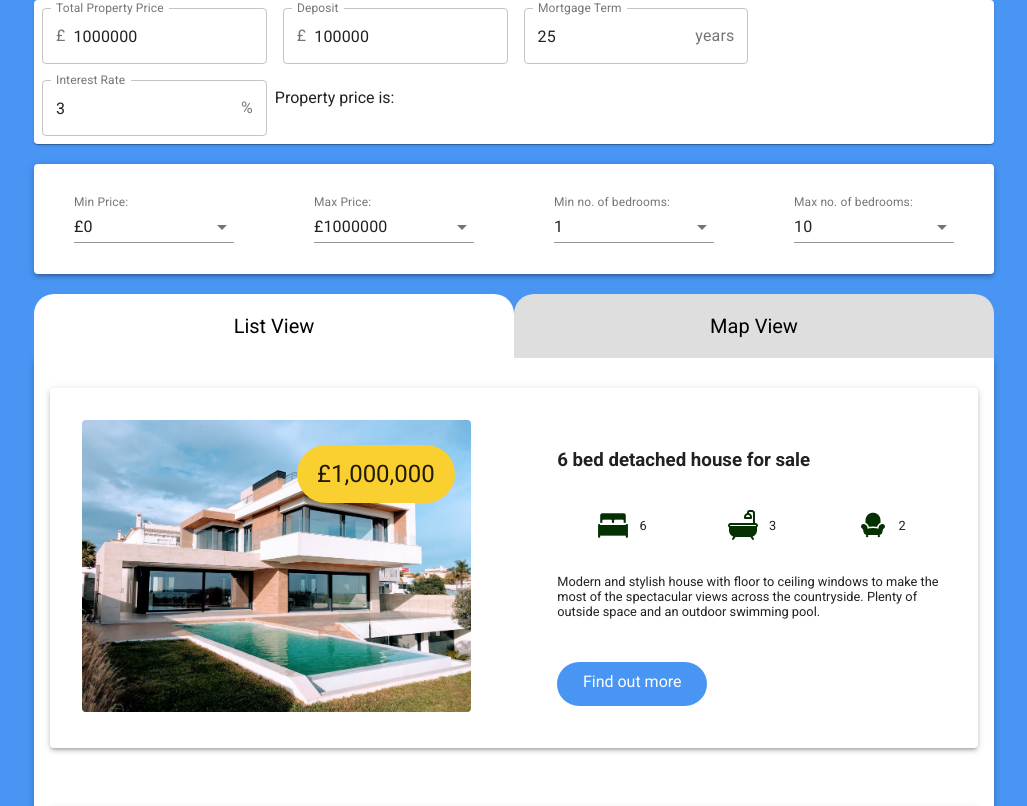
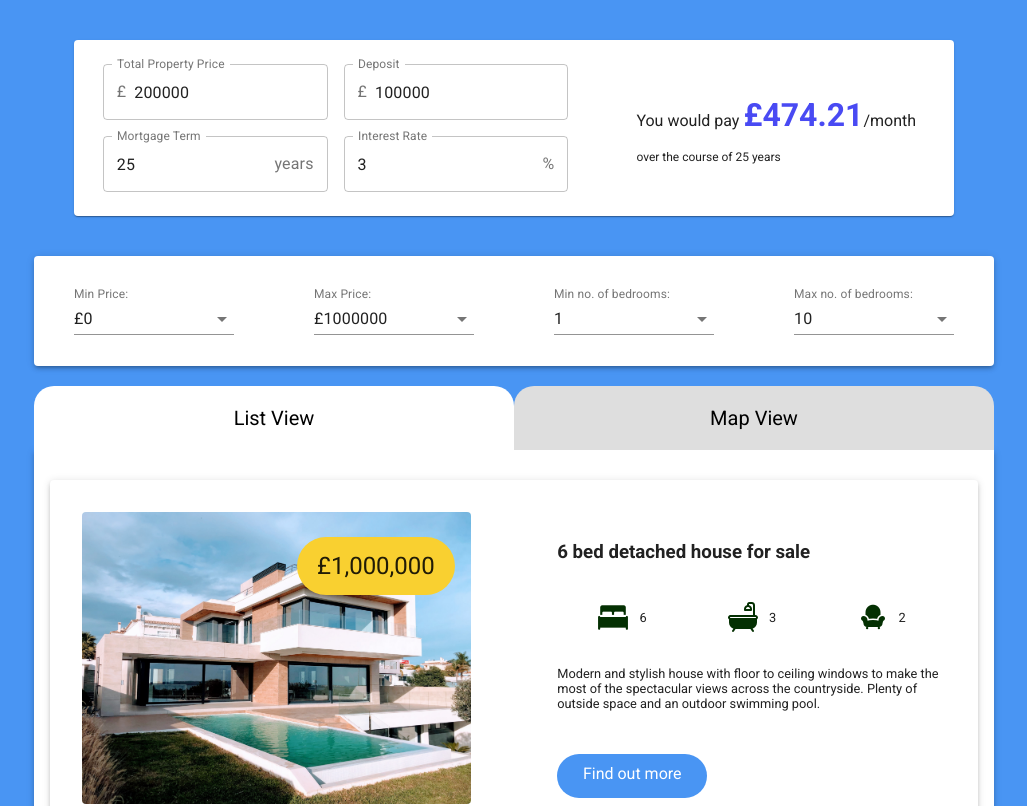
Before and after one commit to LauraToddCode/property-app, a React (Create React App) app: page /property-app in a window 1280 px wide. Shown: the top 806 px of the page, without its empty margins (126-1153 px from the left). Built offline with nearby package versions, Linux system fonts and the light colour scheme.

Commit message:
Updated mortgage calculator

```diff
--- a/src/Components/MortgageCalculator.js
+++ b/src/Components/MortgageCalculator.js
@@ -4,6 +4,8 @@ import { makeStyles } from '@material-ui/core/styles';
 import InputAdornment from '@material-ui/core/InputAdornment';
 import TextField from '@material-ui/core/TextField';
 
+
+// styling for input boxes from Materials UI
 const useStyles = makeStyles((theme) => ({
     root: {
       display: 'flex',
@@ -20,25 +22,42 @@ const useStyles = makeStyles((theme) => ({
     },
 }));
 
-function MortgageCalculator() {
+
+
+function MortgageCalculator(props) {
+    // styling for input boxes
     const classes = useStyles();
+
+    // initialise state for input box values
     const [values, setValues] = React.useState({
-        propertyPrice: "",
-        deposit: "",
-        years: "",
-        interestRate: "",
+        propertyPrice: "200000",
+        deposit: "100000",
+        years: "25",
+        interestRate: "3",
     });
 
+    // set values on change for input boxes
     const handleChange = (prop) => (event) => {
         setValues({ ...values, [prop]: event.target.value });
     };
 
+    //const depositDoubled = parseInt(values.deposit) * 2
+    let totalMonths = 12 * Number(values.years)
+    let interestPerMonth = Number(values.interestRate/100)/12
+    let interestPerMonthPlus1 = interestPerMonth + 1
+    let interestPowMonths = Math.pow(interestPerMonthPlus1,totalMonths)
+    let numerator = Number(values.propertyPrice - values.deposit)*interestPerMonth*interestPowMonths
+    let denominator = interestPowMonths - 1
+    let result = (numerator/denominator).toFixed(2)
+
+
     return (
-        <Paper className={classes.root}>
+        <Paper className={classes.root + " mortgageCalculator"}>
+            <div>
+                <div>
                     <TextField
-            id="outlined"
                     label="Total Property Price"
-            defaultValue="1000000"
+                    defaultValue={props.propertyPrice}
                     variant="outlined"
                     className={clsx(classes.margin, classes.textField)}
                     InputProps={{
@@ -47,7 +66,6 @@ function MortgageCalculator() {
                     onChange={handleChange("propertyPrice")}
                     />
                     <TextField
-            id="outlined"
                     label="Deposit"
                     defaultValue="100000"
                     variant="outlined"
@@ -57,8 +75,9 @@ function MortgageCalculator() {
                     }}
                     onChange={handleChange("deposit")}
                     />
+                </div>
+                <div>
                     <TextField
-            id="outlined"
                     label="Mortgage Term"
                     defaultValue="25"
                     variant="outlined"
@@ -69,7 +88,6 @@ function MortgageCalculator() {
                     onChange={handleChange("years")}
                     />
                     <TextField
-            id="outlined"
                     label="Interest Rate"
                     defaultValue="3"
                     variant="outlined"
@@ -79,7 +97,14 @@ function MortgageCalculator() {
                     }}
                     onChange={handleChange("interestRate")}
                     />
-            <p>Property price is: {values.propertyPrice}</p>
+                </div>
+
+            </div>
+
+            <div className="resultContainer">
+                <p>You would pay <span className="mortgageAmount">£{result}</span>/month</p>
+                <p className="mortgageSmallText">over the course of {values.years} years</p>
+            </div>
         </Paper>
     )
 }
--- a/src/ListView.js
+++ b/src/ListView.js
@@ -54,7 +54,7 @@ class ListView extends React.Component {
 
         return (
             <div className="appContainer">
-                <MortgageCalculator />
+                <MortgageCalculator propertyPrice="200000"/>
                 <Filters handleMinPriceChange={this.handleMinPriceChange} handleMaxPriceChange={this.handleMaxPriceChange} handleMinBedChange={this.handleMinBedChange} handleMaxBedChange={this.handleMaxBedChange} minPriceValue={minPrice} maxPriceValue={maxPrice} minBedroomsValue={minBedrooms} maxBedroomsValue={maxBedrooms}/>
                 <ToggleViewNav />
                 <div className="MuiPaper-elevation3 listViewList">
--- a/src/stylesheet.css
+++ b/src/stylesheet.css
@@ -133,6 +133,29 @@ body {
     background-color: #494af3;
 }
 
+/* MORTGAGE CALCULATOR */
+
+.mortgageCalculator {
+    align-items: center;
+    justify-content: center;
+    padding: 1rem;
+    margin: 40px;
+}
+
+.resultContainer {
+    width: 35%;
+    margin-left: 60px;
+}
+
+.mortgageSmallText {
+    font-size: .75rem;
+}
+
+.mortgageAmount {
+    font-size: 2rem;
+    color: #494af3;
+    font-weight: 600;
+}
 
 .googleMap {
     width: 50%;
```
Lines whose indentation alone changed are shown as unchanged.
